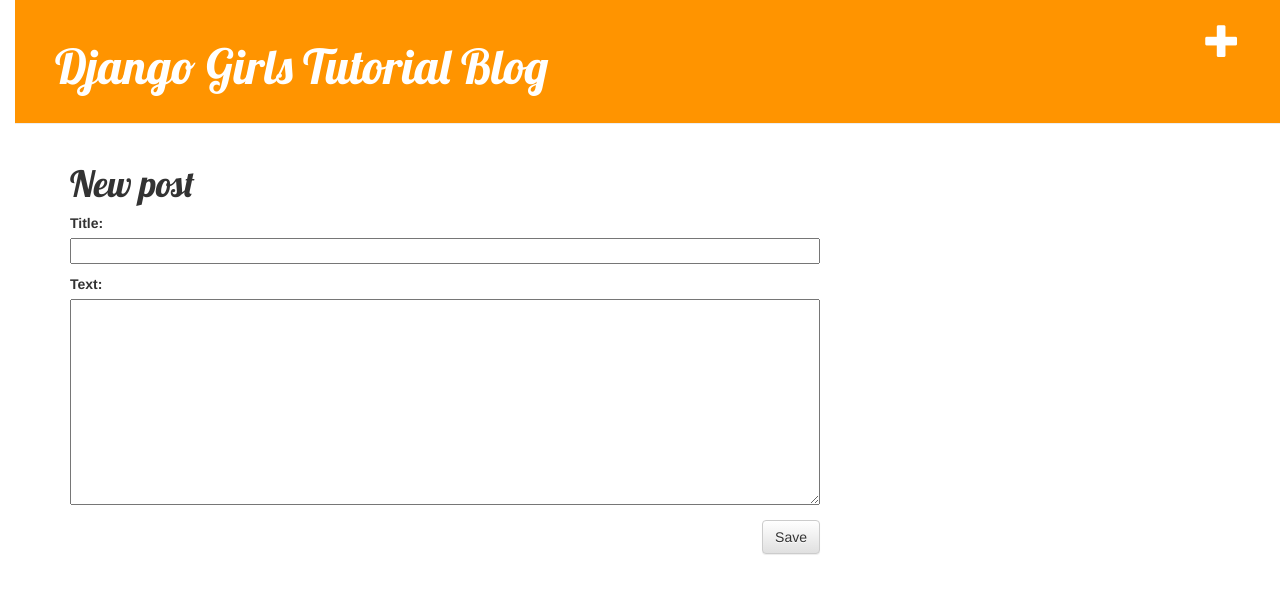
After one commit to peap/my-first-blog, a Django app: page /post/new/ in a window 1280 px wide. The commit adds this page. Shown: the top 594 px of the page. Run offline with Django 3.2, Linux system fonts and the light colour scheme; some libraries are stand-ins or nearby versions.

Commit message:
add new-post page; order posts by descending publish time

```diff
--- /dev/null
+++ b/blog/forms.py
@@ -0,0 +1,9 @@
+from django import forms
+
+from .models import Post
+
+
+class PostForm(forms.ModelForm):
+    class Meta:
+        model = Post
+        fields = ('title', 'text')
--- a/blog/templates/blog/base.html
+++ b/blog/templates/blog/base.html
@@ -15,6 +15,9 @@
 
     <body>
         <div class="page-header">
+            <a href="{% url 'post_new' %}" class="top-menu">
+                <span class="glyphicon glyphicon-plus"></span>
+            </a>
             <h1><a href="{% url 'post_list' %}">Django Girls Tutorial Blog</a></h1>
         </div>
         <div class="content container">
--- /dev/null
+++ b/blog/templates/blog/post_edit.html
@@ -0,0 +1,10 @@
+{% extends 'blog/base.html' %}
+
+{% block content %}
+    <h1>New post</h1>
+    <form method="POST" class="post-form">
+        {% csrf_token %}
+        {{ form.as_p }}
+        <button type="submit" class="save btn btn-default">Save</button>
+    </form>
+{% endblock %}
--- a/blog/urls.py
+++ b/blog/urls.py
@@ -5,4 +5,5 @@
 urlpatterns = [
     url(r'^$', views.post_list, name='post_list'),
     url(r'^post/(?P<pk>\d+)/$', views.post_detail, name='post_detail'),
+    url(r'^post/new/$', views.post_new, name='post_new'),
 ]
--- a/blog/views.py
+++ b/blog/views.py
@@ -1,6 +1,7 @@
-from django.shortcuts import get_object_or_404, render
+from django.shortcuts import get_object_or_404, redirect, render
 from django.utils import timezone
 
+from .forms import PostForm
 from .models import Post
 
 
@@ -12,6 +13,20 @@
 def post_list(request):
     posts = (
         Post.objects.filter(published_date__lte=timezone.now())
-        .order_by('published_date')
+        .order_by('-published_date')
     )
     return render(request, 'blog/post_list.html', {'posts': posts})
+
+
+def post_new(request):
+    if request.method == 'POST':
+        form = PostForm(request.POST)
+        if form.is_valid():
+            post = form.save(commit=False)
+            post.author = request.user
+            post.published_date = timezone.now()
+            post.save()
+            return redirect('post_detail', pk=post.pk)
+    else:
+        form = PostForm()
+    return render(request, 'blog/post_edit.html', {'form': form})
```
